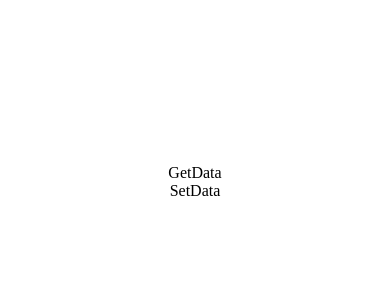
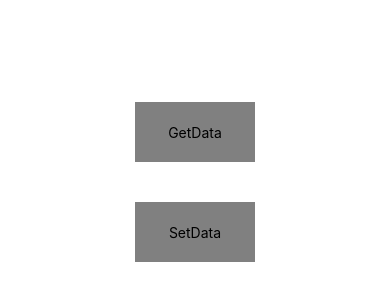
Before and after one commit to yoshifumi4423/react-native-use-health-kit, a React Native app in the folder example/: screen / in a window 390 px wide. Shown: the part 240-540 px from the top of the page. Built offline with nearby package versions, Linux system fonts and the light colour scheme.

Commit message:
Update example.

```diff
--- a/example/src/App.tsx
+++ b/example/src/App.tsx
@@ -1,5 +1,5 @@
 import React, { useCallback } from 'react';
-import { StyleSheet, View, TouchableOpacity } from 'react-native';
+import { StyleSheet, View, TouchableOpacity, Text } from 'react-native';
 import {
   isHealthDataAvailable,
   initHealthKit,
@@ -69,7 +69,7 @@ export default function App() {
   const handleGetData = useCallback(async () => {
     await authorize();
     const data = await getData();
-    console.log(data);
+    console.log('GET DATA : ', data);
   }, [authorize, getData]);
 
   const setData = useCallback(async () => {
@@ -191,8 +191,12 @@ export default function App() {
 
   return (
     <View style={styles.container}>
-      <TouchableOpacity onPress={handleGetData}>GetData</TouchableOpacity>
-      <TouchableOpacity onPress={handleSetData}>SetData</TouchableOpacity>
+      <TouchableOpacity style={styles.button} onPress={handleGetData}>
+        <Text>GetData</Text>
+      </TouchableOpacity>
+      <TouchableOpacity style={styles.button} onPress={handleSetData}>
+        <Text>SetData</Text>
+      </TouchableOpacity>
     </View>
   );
 }
@@ -203,9 +207,12 @@ const styles = StyleSheet.create({
     alignItems: 'center',
     justifyContent: 'center',
   },
-  box: {
-    width: 60,
+  button: {
+    width: 120,
     height: 60,
+    justifyContent: 'center',
+    alignItems: 'center',
+    backgroundColor: 'gray',
     marginVertical: 20,
   },
 });
```
Also changed, not shown: 3 other files (tests, documents, lock files or other folders).
